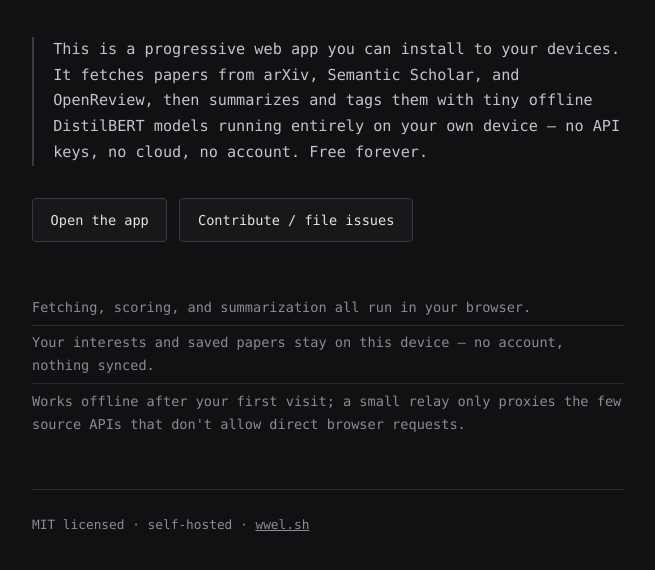
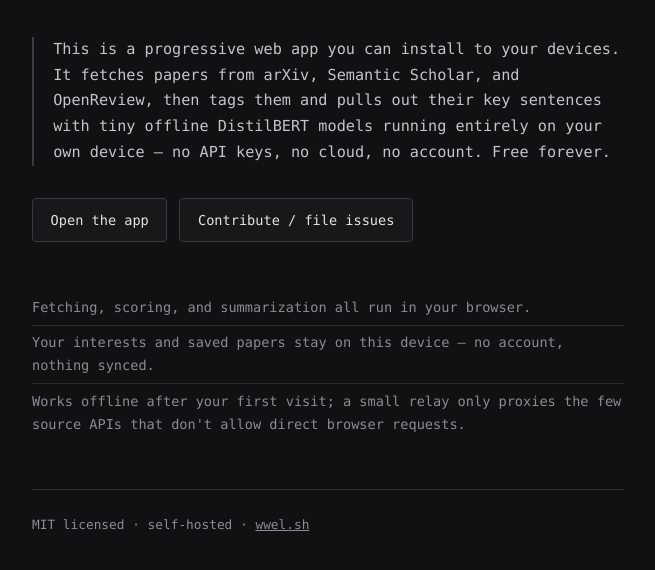
Before and after one commit to usr-wwelsh/Research-Digest, a plain HTML site: page index.html in a window 1280 px wide. Shown: the part 220-790 px from the top of the page, without its empty margins (312-967 px from the left). Drawn offline with Linux system fonts and the light colour scheme.

Commit message:
docs: clarify summaries are extractive, not generative

```diff
--- a/index.html
+++ b/index.html
@@ -71,9 +71,9 @@
 
     <p class="pitch">
       This is a progressive web app you can install to your devices. It fetches papers from
-      arXiv, Semantic Scholar, and OpenReview, then summarizes and tags them with tiny offline
-      DistilBERT models running entirely on your own device — no API keys, no cloud, no account.
-      Free forever.
+      arXiv, Semantic Scholar, and OpenReview, then tags them and pulls out their key sentences
+      with tiny offline DistilBERT models running entirely on your own device — no API keys,
+      no cloud, no account. Free forever.
     </p>
 
     <div class="actions">
```
Also changed, not shown: README.md.
